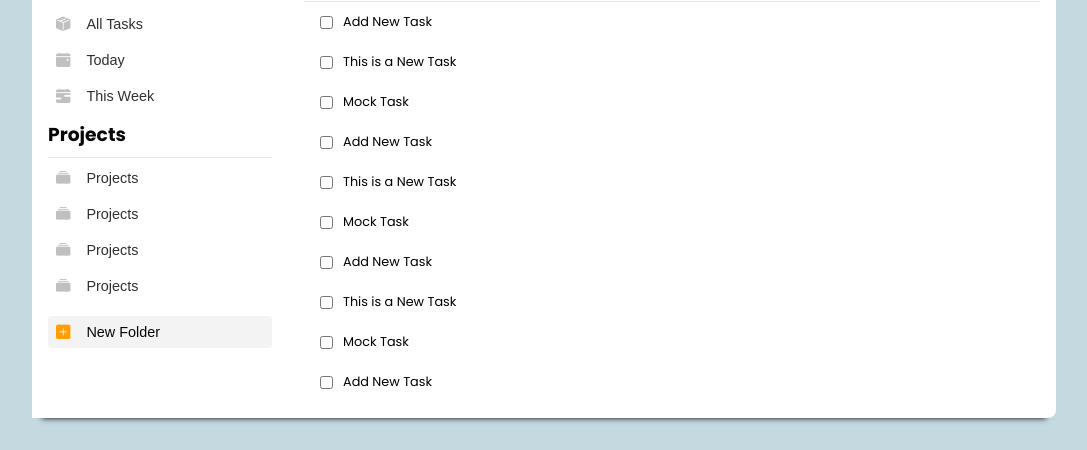
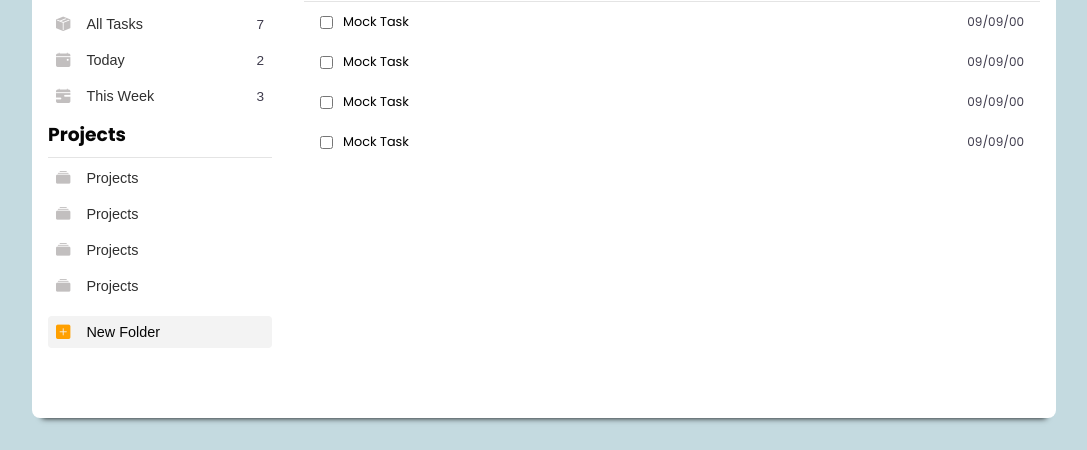
Before and after one commit to jhonangelob/odin-todo-list, a website built with webpack: page dist/index.html in a window 1280 px wide. Shown: the part 238-688 px from the top of the page, without its empty margins (96-1183 px from the left). Built offline with nearby package versions, Linux system fonts and the light colour scheme.

Commit message:
Fix styling error and add task categories counter

```diff
--- a/dist/index.html
+++ b/dist/index.html
@@ -37,18 +37,26 @@
           <div class="app__sidebar">
             <div class="app__sidebar-panel">
               <h3>Home</h3>
-              <ul>
-                <li>
-                  <button><i class="bi bi-box-seam-fill"></i>All Tasks</button>
-                </li>
+              <ul class="panel__one-ul">
                 <li>
                   <button>
-                    <i class="bi bi-calendar-event-fill"></i>Today
+                    <span><i class="bi bi-box-seam-fill"></i>All Tasks</span>
+                    <span class="all_tasks counter">7</span>
+                  </button>
+                </li>
+
+                <li>
+                  <button>
+                    <span><i class="bi bi-calendar-event-fill"></i>Today</span
+                    ><span class="today_tasks counter">2</span>
                   </button>
                 </li>
                 <li>
                   <button>
-                    <i class="bi bi-calendar-range-fill"></i>This Week
+                    <span
+                      ><i class="bi bi-calendar-range-fill"></i>This Week</span
+                    >
+                    <span class="week_tasks counter">3</span>
                   </button>
                 </li>
               </ul>
@@ -101,41 +109,26 @@
 
             <div class="app__tasks-list">
               <ul>
-                <li><input type="checkbox" /><span>Add New Task</span></li>
                 <li>
-                  <input type="checkbox" /><span>This is a New Task</span>
+                  <input type="checkbox" />
+                  <p>Mock Task</p>
+                  <span class="task-date">09/09/00</span>
                 </li>
-                <li><input type="checkbox" /><span>Mock Task</span></li>
-                <li><input type="checkbox" /><span>Add New Task</span></li>
                 <li>
-                  <input type="checkbox" /><span>This is a New Task</span>
+                  <input type="checkbox" />
+                  <p>Mock Task</p>
+                  <span class="task-date">09/09/00</span>
                 </li>
-                <li><input type="checkbox" /><span>Mock Task</span></li>
-                <li><input type="checkbox" /><span>Add New Task</span></li>
                 <li>
-                  <input type="checkbox" /><span>This is a New Task</span>
+                  <input type="checkbox" />
+                  <p>Mock Task</p>
+                  <span class="task-date">09/09/00</span>
                 </li>
-                <li><input type="checkbox" /><span>Mock Task</span></li>
-                <li><input type="checkbox" /><span>Add New Task</span></li>
                 <li>
-                  <input type="checkbox" /><span>This is a New Task</span>
+                  <input type="checkbox" />
+                  <p>Mock Task</p>
+                  <span class="task-date">09/09/00</span>
                 </li>
-                <li><input type="checkbox" /><span>Mock Task</span></li>
-                <li><input type="checkbox" /><span>Add New Task</span></li>
-                <li>
-                  <input type="checkbox" /><span>This is a New Task</span>
-                </li>
-                <li><input type="checkbox" /><span>Mock Task</span></li>
-                <li><input type="checkbox" /><span>Add New Task</span></li>
-                <li>
-                  <input type="checkbox" /><span>This is a New Task</span>
-                </li>
-                <li><input type="checkbox" /><span>Mock Task</span></li>
-                <li><input type="checkbox" /><span>Add New Task</span></li>
-                <li>
-                  <input type="checkbox" /><span>This is a New Task</span>
-                </li>
-                <li><input type="checkbox" /><span>Mock Task</span></li>
               </ul>
             </div>
           </div>
--- a/dist/styles.css
+++ b/dist/styles.css
@@ -40,16 +40,15 @@ section {
 
 .app__container {
   width: min(90%, 1024px);
-  border-radius: 8px;
-
+  border-radius: 8px 8px 8px 8px;
   background-color: var(--bg-color-white);
   box-shadow: 0px 10px 6px -10px;
 }
 
 .app__container-header {
   height: 40px;
+  background-color: var(--bg-color-header);
   border-radius: 8px 8px 0 0;
-  background-color: var(--bg-color-header);
   display: flex;
   padding-inline: 20px;
 }
@@ -96,6 +95,8 @@ section {
 
 .app__sidebar {
   width: 25%;
+  height: 100%;
+  border-radius: 8px;
   padding: 1rem;
   background-color: var(--bg-color-white);
 }
@@ -126,6 +127,18 @@ section {
   font-size: 0.9rem;
   display: flex;
   padding: 0.5rem;
+}
+
+.app__sidebar .panel__one-ul button {
+  display: flex;
+  justify-content: space-between;
+  align-items: center;
+}
+
+.counter {
+  font-size: 0.85rem;
+  font-weight: 500;
+  color: var(--circle-two);
 }
 
 .app__sidebar ul li:hover {
@@ -170,6 +183,7 @@ section {
   display: none;
   width: 100%;
   margin-top: 1rem;
+  border-radius: 8px;
 }
 
 .new__todo-form input[type='text'] {
@@ -264,6 +278,12 @@ section {
   border-radius: 2px;
 }
 
+.app__tasks-list .task-date {
+  margin-left: auto;
+  color: var(--circle-two);
+  font-size: 0.75rem;
+}
+
 .app__tasks-list ul li:hover {
   background-color: var(--bg-color-header2);
 }
@@ -312,6 +332,10 @@ section {
 
   .categories {
     font-size: 1rem;
+  }
+
+  .counter {
+    display: none;
   }
 
   h3.pc.categories {
```
